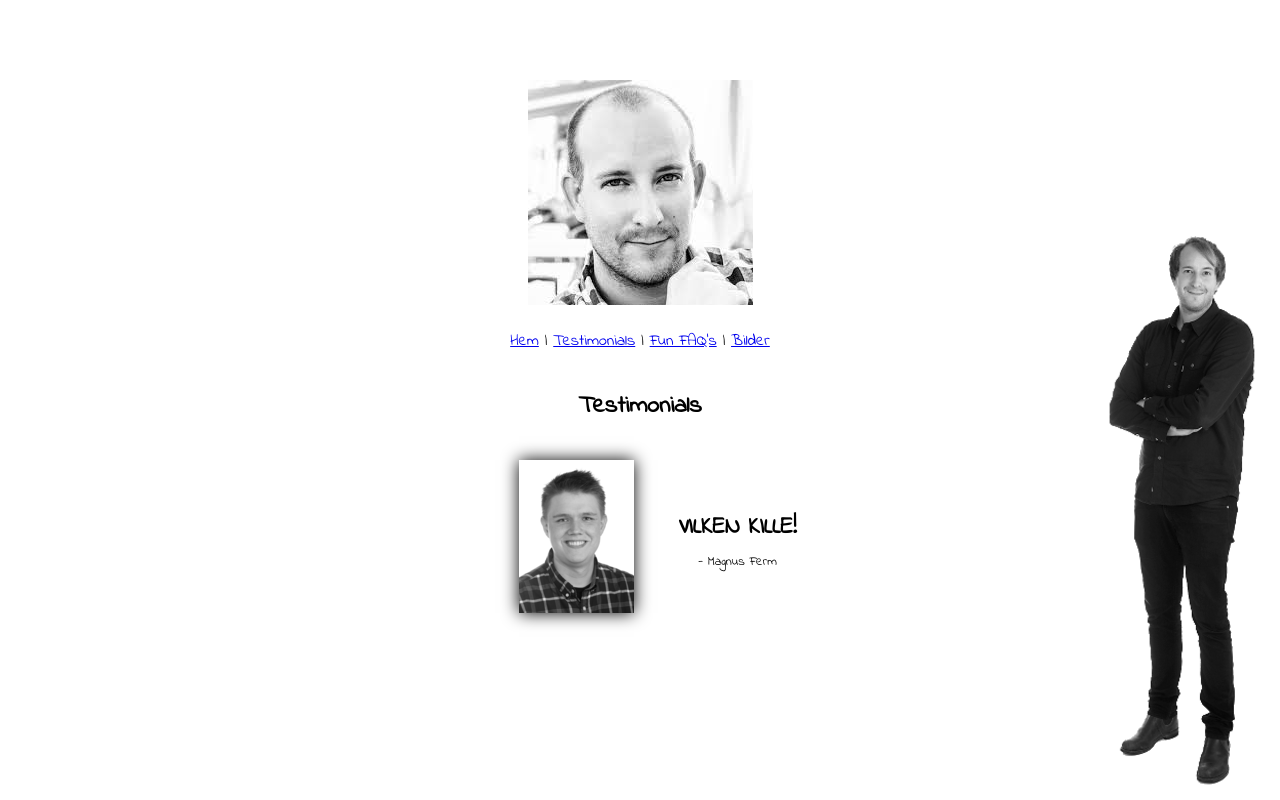
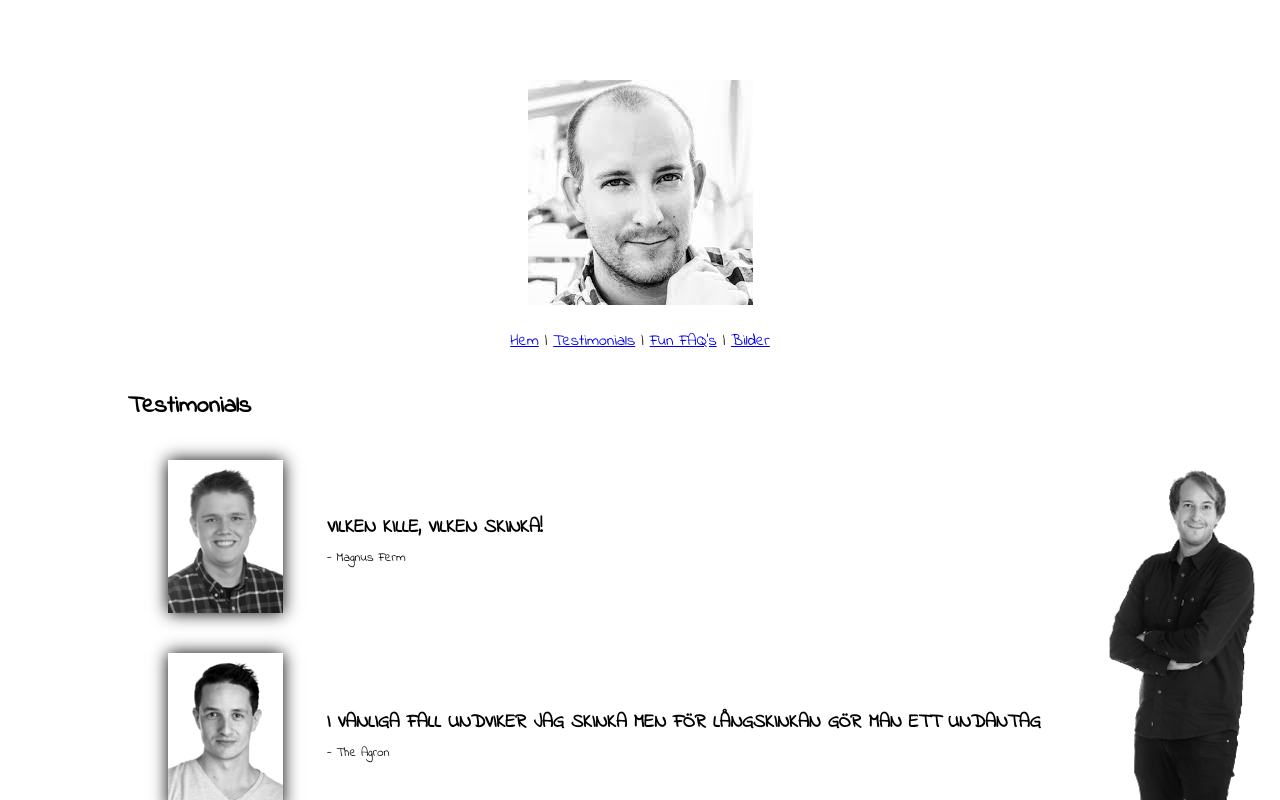
Before and after one commit to Morkalork/l-ngskinkan.se, a Vue app: page /#/testimonials in a window 1280 px wide. Shown: the top 800 px of the page. Built offline with nearby package versions, Linux system fonts and the light colour scheme.

Commit message:
Added testimonials

```diff
--- a/src/components/Testimonials.vue
+++ b/src/components/Testimonials.vue
@@ -3,15 +3,15 @@
         <header>
             <h1>Testimonials</h1>
         </header>
-        <section v-for='testimonial in testimonials' class='testimonial' :key='testimonial.id'>
+        <section v-for='(testimonial, index) in testimonials' class='testimonial' :key='index'>
             <div class='thumb'>
                 <figure>
                     <img :src='testimonial.img' alt='A ninja' />
                 </figure>
             </div>
             <div class='text'>
-                <p class='line'>Vilken kille!</p>
-                <p class='signum'> - Magnus Ferm</p>
+                <p class='line'>{{testimonial.line}}</p>
+                <p class='signum'> - {{testimonial.signum}}</p>
             </div>
         </section>
     </article>
@@ -19,16 +19,27 @@
 
 <script>
 import Ninja1 from '@/assets/ninja1.png'
+import Ninja2 from '@/assets/ninja2.png'
+import Ninja3 from '@/assets/ninja3.png'
 
 export default {
   data () {
     return {
       testimonials: [
         {
-          id: 1,
           img: Ninja1,
-          line: 'Vilken kille!',
+          line: 'Vilken kille, vilken skinka!',
           signum: 'Magnus Ferm'
+        },
+        {
+          img: Ninja2,
+          line: 'I vanliga fall undviker jag skinka men för långskinkan gör man ett undantag',
+          signum: 'The Agron'
+        },
+        {
+          img: Ninja3,
+          line: 'Varje gång Långskinkan kramar mig glömmer jag varför jag gick in i rummet',
+          signum: 'Martin Lindström'
         }
       ]
     }
@@ -41,10 +52,16 @@ export default {
   display: flex;
   flex-direction: column;
   justify-content: center;
-  align-items: center;
+  align-items: flex-start;
+  max-width: 1024px;
+  margin: 0 auto;
+  @media screen and (max-width: 1024px){
+    max-width: 80%;
+  }
   .testimonial {
     display: flex;
     flex-direction: row;
+    text-align: left;
     img {
       box-shadow: 0 0 1rem #000;
     }
@@ -57,7 +74,7 @@ export default {
         &.line {
           font-weight: bold;
           text-transform: uppercase;
-          font-size: 1.5rem;
+          font-size: 1.2rem;
         }
         &.signum {
           font-size: 0.8rem;
```
Also changed, not shown: src/assets/ninja3.png (added).
